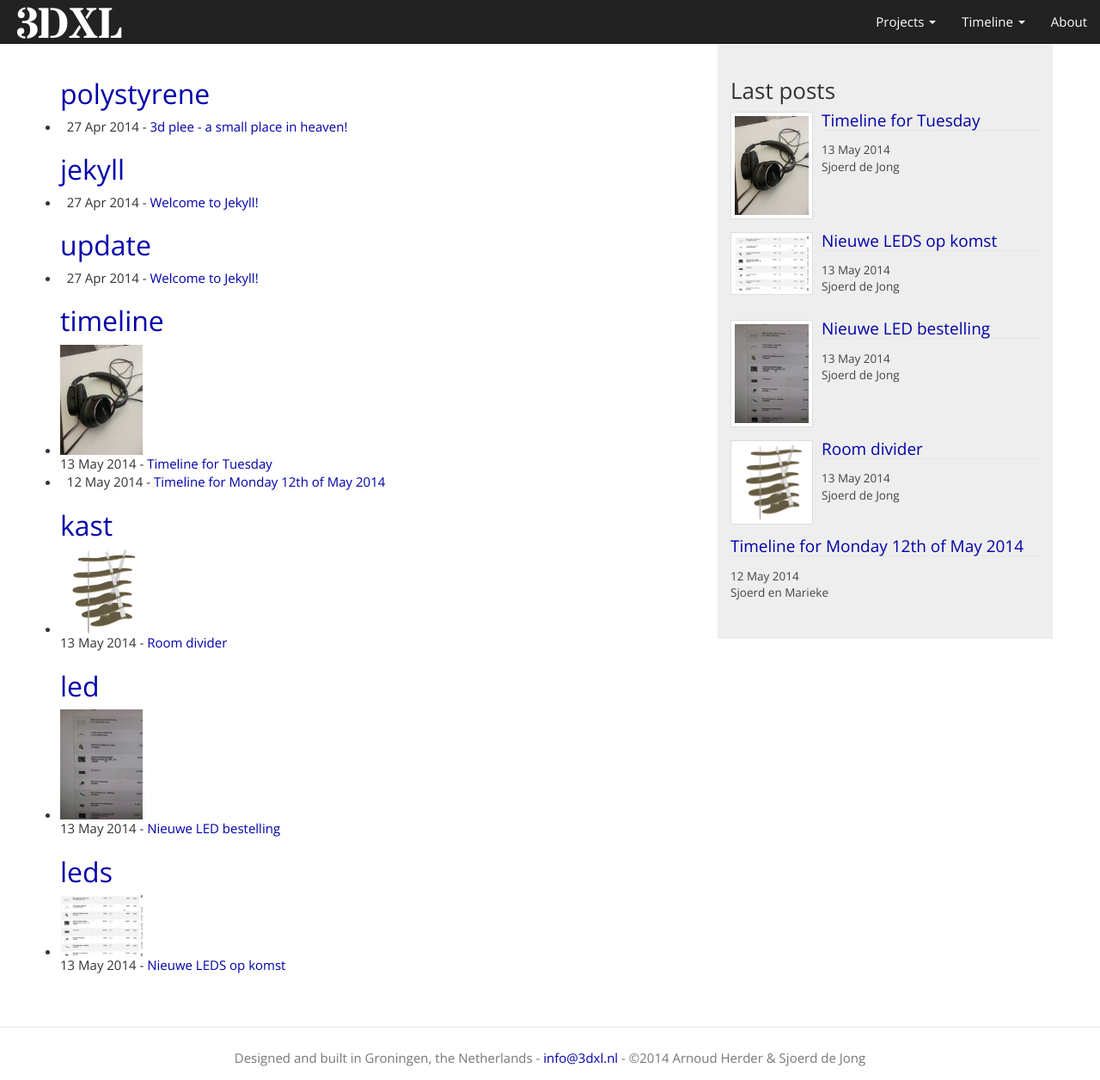
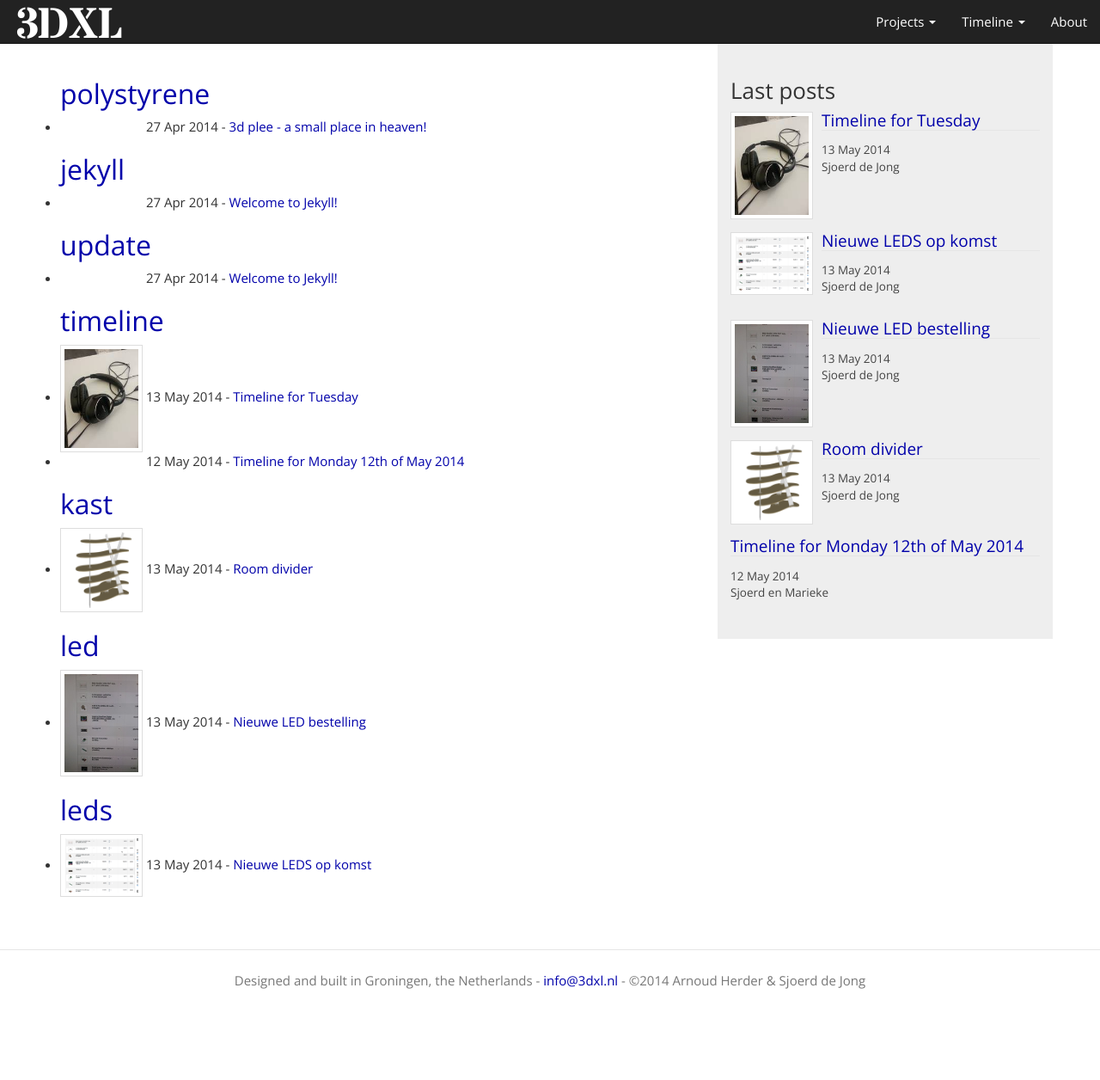
Before and after one commit to 3dxl/3dxl.github.io, a Jekyll site: the page built from categories.html, in a window 1280 px wide and 1256 px high. Shown: the whole window at 86% size. Built offline with Jekyll 4.4.1, drawn with Linux system fonts in a browser that asks for light colours; nearby versions of some CDN libraries; Markdown is read by kramdown in place of the engine named in the settings.

Commit message:
Fix images in categories page

```diff
--- a/categories.html
+++ b/categories.html
@@ -12,10 +12,10 @@ title: 3DXL - Categories
       <li>
         {% if post.thumbnail %}
           <a href="{{ post.url }}">
-            <img style="width: 96px" src="{{ post.thumbnail }}"/>
+            <img class="img-thumbnail" width=96 src="{{ post.thumbnail }}"/>
           </a>
         {% else %}
-          <span style="width: 96px">&nbsp;</span>
+          <span style="display: inline-block; width: 96px">&nbsp;</span>
         {% endif %}
         {{ post.date | date_to_string }} - <a href="{{ post.url }}">{{ post.title }}</a>
       </li>
--- a/css/main.css
+++ b/css/main.css
@@ -68,20 +68,10 @@ a:visited { color: #808; }
 }
 
 .main-bar img {
-  display: block;
   max-width: 100%;
   height: auto;
 }
 
-/*.main-bar .gallery img {
-  margin: 0 auto;
-}
-
-.main-bar .gallery img {
-  height: 400px;
-  max-width: 100%;
-}
-*/
 .main-bar .gallery .slide {
   background-size: contain;
   background-repeat: no-repeat;
```
